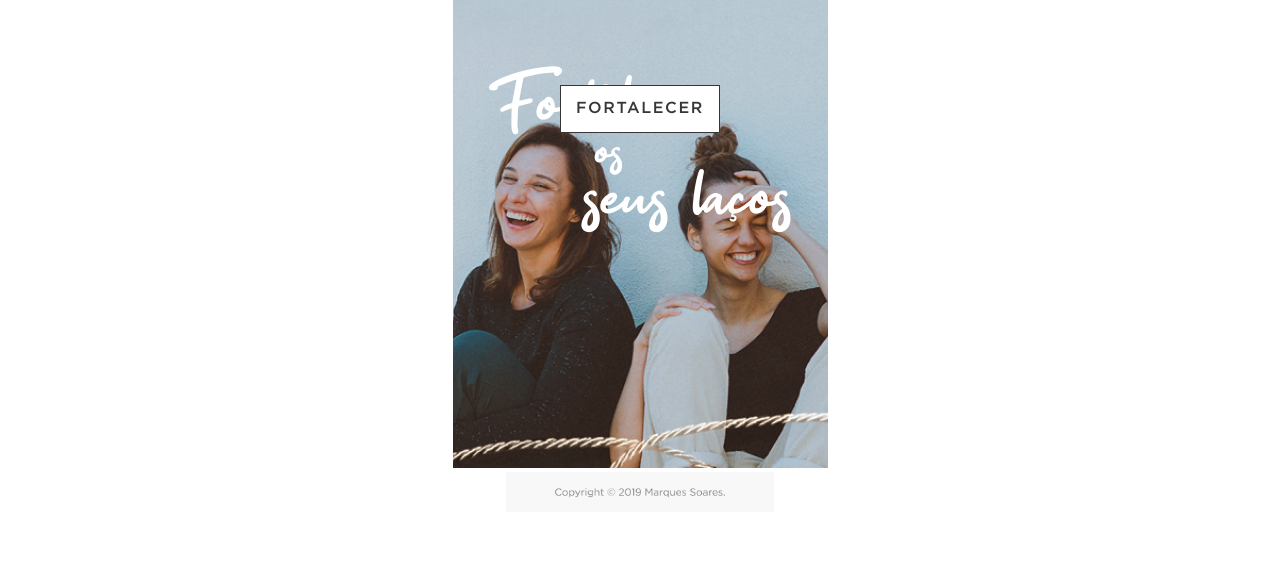
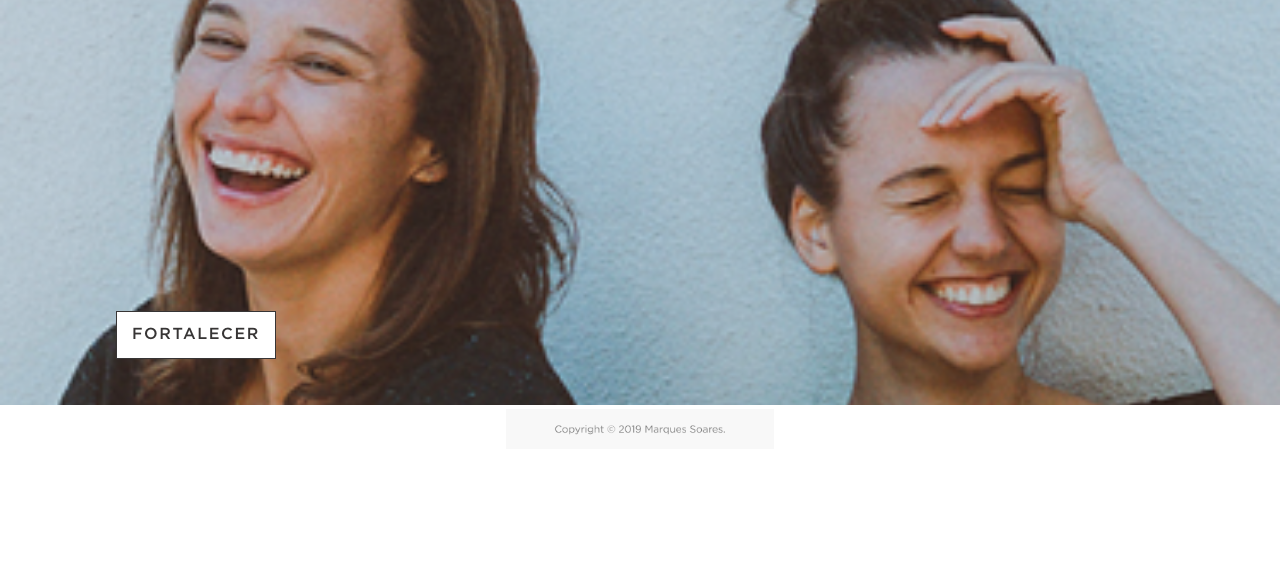
Before and after one commit to AntonioMoradoRamos/360, a website: page index.html in a window 1280 px wide. Shown: the part 221-800 px from the top of the page. Drawn offline with nearby package versions, Linux system fonts and the light colour scheme.

Commit message:
primeira página

```diff
--- a/index.html
+++ b/index.html
@@ -15,14 +15,7 @@ https://pt.fonts2u.com/get-show.fonte
     <meta http-equiv="X-UA-Compatible" content="ie=edge">
     <title>Marques Soares</title>
     <link rel="stylesheet" href="css/style.css">
-    <style>
-        .col-btn-m__margin {
-            margin: 167px 0 0 0;
-            background-color: transparent;
-            font-family: "GothamPro-Medium";
-            font-size: 15px;
-        }
-    </style>
+
 </head>
 
 <body>
@@ -31,14 +24,15 @@ https://pt.fonts2u.com/get-show.fonte
         </div>
     </header>
     <main id="id-main-index">
+
         <section class="section-texto-intro-laco">
-            <!-- <h1 class="section-texto-intro-h1">Fortaleça os seus laços</h1>
-             <p class="section-texto-intro-p1">Ofereça à sua melhor <span id="texto-intro-span1">
+            <h1 class="section-texto-intro-h1">Fortaleça os seus laços</h1>
+            <!-- <p class="section-texto-intro-p1">Ofereça à sua melhor <span id="texto-intro-span1">
                     ligação uma das vantagens </span> <span id="texto-intro-span2">do nosso cartão MS+</span> </p>-->
             <form method="get" id="id-form-fortaleca">
             </form>
             <div class="row-botoes row-botoes_intro_margin">
-                <div class="col-btn-m col-btn-m__margin">
+                <div class="col-btn-m col-btn-m__margin col-btn-m__position">
                     <button id="id-btn-go-fortaleca" class="btn-continuar">Fortalecer</button>
                 </div>
             </div>
--- a/scss/_common.scss
+++ b/scss/_common.scss
@@ -290,13 +290,14 @@
 
 .section-texto-intro-laco {
     //background-image: url('../images/imagem_frinds.png');
-    //background-image: url('../images/banner-mobile-amigos.png');
-    background-image: url('../images/ImagemLaco.png');
+    background-image: url('../images/banner-mobile-amigos.png');
+    //background-image: url('../images/ImagemLaco.png');
     // O slide será desktop
     //background-image: url('../images/banner-mobile-familia.png'); // 511
     background-repeat: no-repeat;
     background-position: center;
-    height: 550px;
+    background-size: cover;
+    height: 577px;
 }
 
 
@@ -499,6 +500,22 @@
     border-radius: 2px;
 }
 
+.col-btn-m__margin {
+    margin: 167px 0 0 0;
+    background-color: transparent;
+    font-family: "GothamPro-Medium";
+    font-size: 15px;
+}
+
+.col-btn-m__position {
+    position: absolute;
+    width: 144px;
+    height: 48px;
+    left: 116px;
+    top: 365px;
+
+}
+
 @include mx-footer($gridwidthmobile);
 @include mx-footer($gridwidthtabletbig);
 
```
Also changed, not shown: css/style.css, 1 other file.
